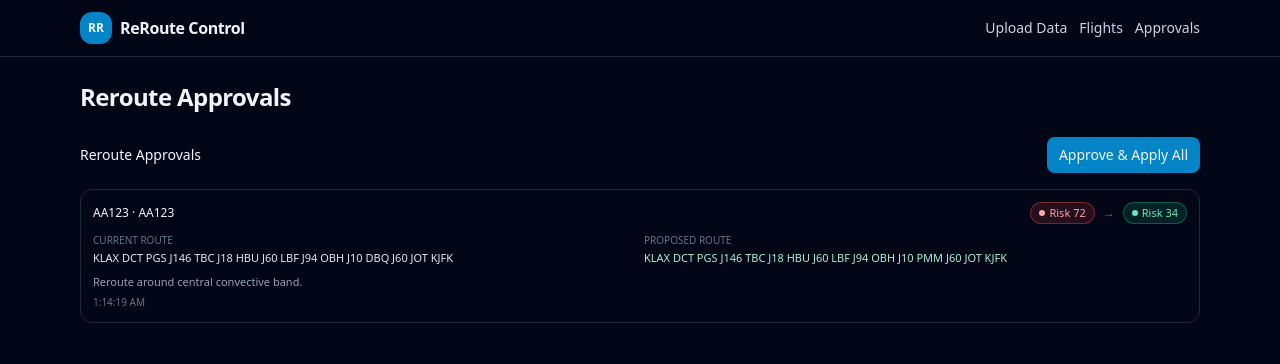
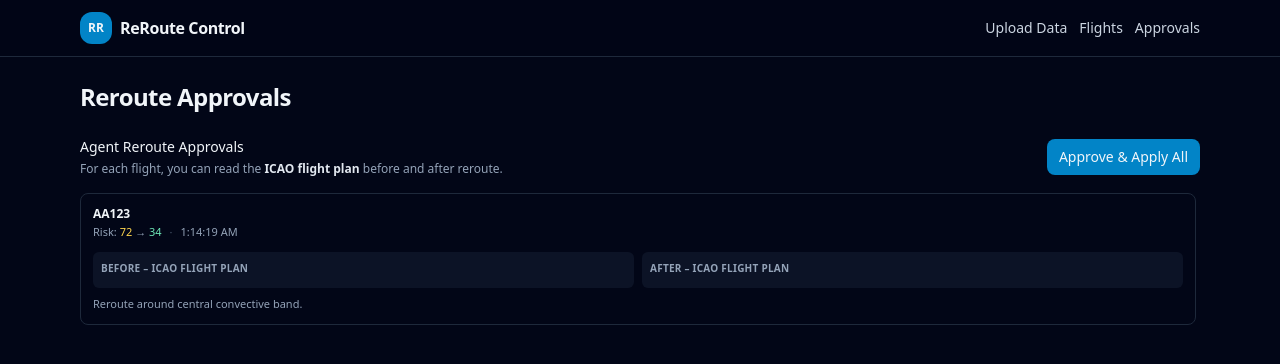
Before and after one commit to edan-ais/ReRoute-Frontend, a Next.js app: page /approvals in a window 1280 px wide. Shown: the top 364 px of the page. Built offline with nearby package versions, Linux system fonts and the light colour scheme.

Commit message:
Update ApprovalPanel.tsx

```diff
--- a/components/ApprovalPanel.tsx
+++ b/components/ApprovalPanel.tsx
@@ -2,7 +2,6 @@
 "use client";
 
 import type { RerouteProposal } from "../lib/types";
-import RiskBadge from "./RiskBadge";
 
 interface ApprovalPanelProps {
   proposals: RerouteProposal[];
@@ -19,76 +18,97 @@ export default function ApprovalPanel({
 
   return (
     <div className="space-y-4">
-      <header className="flex items-center justify-between gap-3">
+      <div className="flex items-center justify-between gap-2">
         <div>
-          <h2 className="text-sm font-medium">Reroute Approvals</h2>
+          <h2 className="text-sm font-medium">Agent Reroute Approvals</h2>
+          <p className="mt-1 text-xs text-slate-400">
+            For each flight, you can read the{" "}
+            <span className="font-semibold text-slate-200">
+              ICAO flight plan
+            </span>{" "}
+            before and after reroute.
+          </p>
         </div>
         <button
           type="button"
+          onClick={onApproveAll}
           disabled={!hasProposals || isApplying}
-          onClick={onApproveAll}
-          className={`btn text-xs ${
-            !hasProposals || isApplying
-              ? "opacity-50 cursor-not-allowed"
-              : ""
+          className={`btn px-3 py-1.5 text-xs ${
+            !hasProposals || isApplying ? "opacity-60 cursor-not-allowed" : ""
           }`}
         >
-          {isApplying ? "Applying…" : "Approve & Apply All"}
+          {isApplying ? "Applying..." : "Approve & Apply All"}
         </button>
-      </header>
+      </div>
 
-      {!hasProposals && (
-        <p className="text-xs text-slate-500">
-          No active reroutes for the current sector view.
-        </p>
-      )}
-
-      <div className="space-y-3">
+      {!hasProposals ? (
+        <div className="rounded-lg border border-dashed border-slate-700 bg-slate-900/60 px-3 py-4 text-xs text-slate-400">
+          No reroutes required for the current sector conditions. Adjust the
+          emergency scenario to stress the system and generate new proposals.
+        </div>
+      ) : (
+        <div className="space-y-3 max-h-[320px] overflow-y-auto pr-1">
           {proposals.map((p) => (
             <div
               key={p.id}
-            className="rounded-xl border border-slate-800 bg-slate-950/70 p-3 text-xs"
+              className="rounded-lg border border-slate-800 bg-slate-950/70 p-3 text-xs"
             >
               <div className="flex items-center justify-between gap-2">
-              <div className="font-medium text-slate-100">
-                {p.callsign} · {p.flightId}
+                <div className="space-y-0.5">
+                  <div className="flex items-center gap-2">
+                    <span className="font-semibold text-slate-100">
+                      {p.callsign}
+                    </span>
+                    {p.applied && (
+                      <span className="rounded-full bg-emerald-500/15 px-2 py-0.5 text-[10px] font-medium text-emerald-300">
+                        APPLIED
+                      </span>
+                    )}
                   </div>
-              <div className="flex items-center gap-2">
-                <RiskBadge value={p.riskBefore} />
-                <span className="text-slate-500">→</span>
-                <RiskBadge value={p.riskAfter} />
+                  <div className="flex items-center gap-2 text-[11px] text-slate-400">
+                    <span>
+                      Risk:{" "}
+                      <span className="text-amber-300">
+                        {(p.riskBefore * 100).toFixed(0)}
+                      </span>{" "}
+                      →{" "}
+                      <span className="text-emerald-300">
+                        {(p.riskAfter * 100).toFixed(0)}
+                      </span>
+                    </span>
+                    <span className="text-slate-600">·</span>
+                    <span>{new Date(p.createdAt).toLocaleTimeString()}</span>
+                  </div>
                 </div>
               </div>
 
-            <div className="mt-2 grid gap-2 md:grid-cols-2">
-              <div>
-                <div className="text-[10px] uppercase text-slate-500">
-                  Current route
+              <div className="mt-3 grid gap-2 md:grid-cols-2">
+                <div className="rounded-md bg-slate-900/80 p-2">
+                  <div className="mb-1 text-[10px] font-semibold uppercase tracking-wide text-slate-400">
+                    Before – ICAO Flight Plan
                   </div>
-                <div className="mt-0.5 text-[11px] text-slate-200">
-                  {p.currentRoute}
+                  <pre className="whitespace-pre-wrap break-words text-[11px] text-slate-200">
+{p.icaoBefore}
+                  </pre>
                 </div>
+
+                <div className="rounded-md bg-slate-900/80 p-2">
+                  <div className="mb-1 text-[10px] font-semibold uppercase tracking-wide text-slate-400">
+                    After – ICAO Flight Plan
                   </div>
-              <div>
-                <div className="text-[10px] uppercase text-slate-500">
-                  Proposed route
-                </div>
-                <div className="mt-0.5 text-[11px] text-emerald-200">
-                  {p.proposedRoute}
-                </div>
+                  <pre className="whitespace-pre-wrap break-words text-[11px] text-emerald-200">
+{p.icaoAfter}
+                  </pre>
                 </div>
               </div>
 
               <p className="mt-2 text-[11px] text-slate-400">
                 {p.reason}
               </p>
-
-            <p className="mt-1 text-[10px] text-slate-500">
-              {new Date(p.createdAt).toLocaleTimeString()}
-            </p>
             </div>
           ))}
         </div>
+      )}
     </div>
   );
 }
```
Lines whose indentation alone changed are shown as unchanged.
